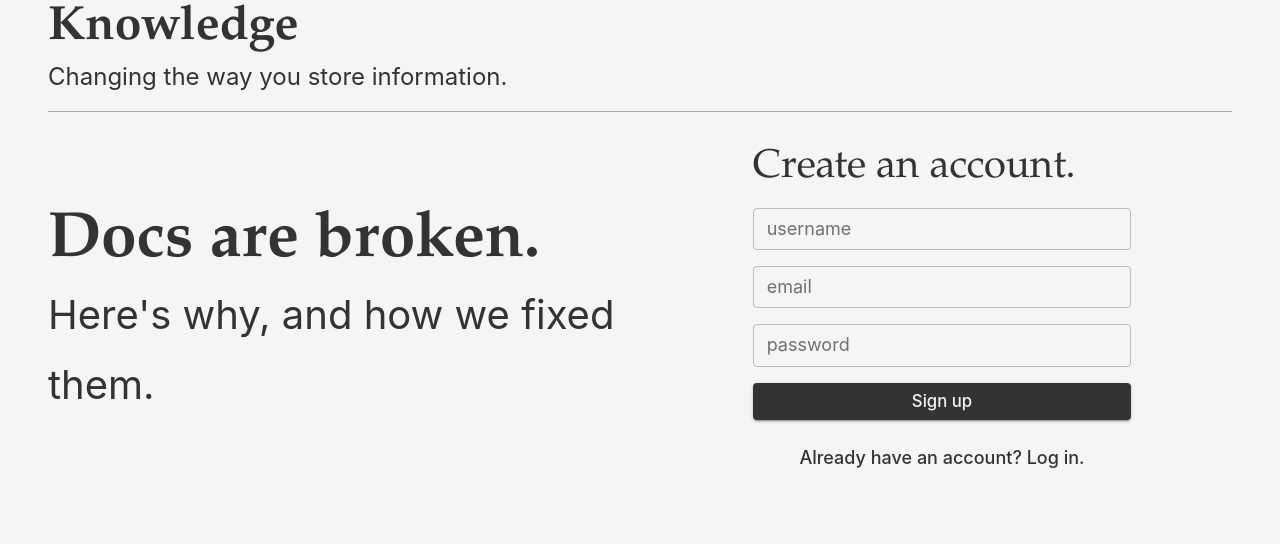
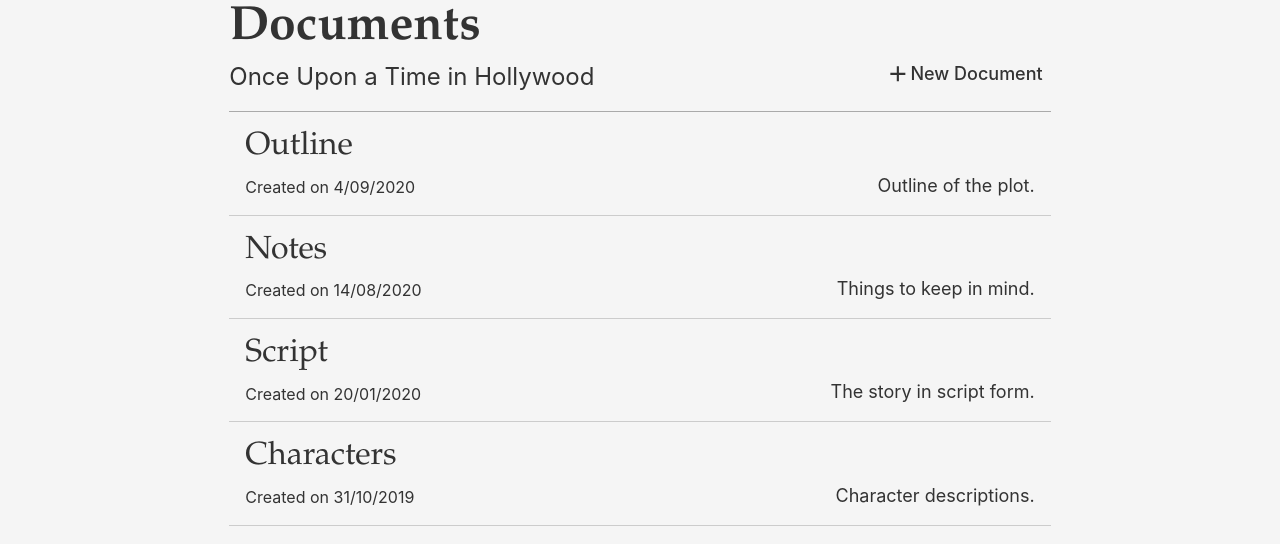
Before and after one commit to sbsto/knowledge, a React (Create React App) app in the folder client/: page /documentlist in a window 1280 px wide. Shown: the top 544 px of the page. Built offline with nearby package versions, Linux system fonts and the light colour scheme.

Commit message:
create document list page

```diff
--- a/client/src/App.tsx
+++ b/client/src/App.tsx
@@ -2,7 +2,7 @@
 import { BrowserRouter as Router, Switch, Route } from 'react-router-dom'
 import { Container } from '@material-ui/core'
 import { makeStyles, createStyles } from '@material-ui/core/styles'
-import { Landing, Login, DocumentView, Home } from './components/'
+import { Landing, Login, DocumentView, Home, DocumentList } from './components/'
 
 const useStyles = makeStyles(() =>
   createStyles({
@@ -21,6 +21,9 @@
           <Route path='/document'>
             <DocumentView />
           </Route>
+          <Route path='/documentlist'>
+            <DocumentList />
+          </Route>
           <Route path='/home'>
             <Home />
           </Route>
--- /dev/null
+++ b/client/src/components/DocumentListComponents/DocumentList.tsx
@@ -0,0 +1,121 @@
+import React, { useState } from 'react'
+import { Grid, Typography, Button } from '@material-ui/core'
+import { makeStyles, createStyles, Theme } from '@material-ui/core/styles'
+import { Add } from '@material-ui/icons'
+import { DocumentListItem } from '..'
+
+interface Document {
+    title: string,
+    created: string,
+    description: string
+}
+
+const useStyles = makeStyles((theme: Theme) =>
+    createStyles({
+        headerContainer: {
+            paddingBottom: theme.spacing(2),
+            borderBottom: '1px #aaaaaa solid'
+        },
+        item: {
+            width: "100%"
+        },
+        emptyState: {
+            width: '100%',
+            marginTop: theme.spacing(6)
+        }
+    })
+)
+
+function DocumentList() {
+    const styles = useStyles()
+
+    const [spaceTitle, setSpaceTitle] = useState("Once Upon a Time in Hollywood")
+
+    const [documents, setDocuments] = useState(
+        [
+            {
+                title: "Outline",
+                created: "on 4/09/2020",
+                description: "Outline of the plot."
+            },
+            {
+                title: "Notes",
+                created: "on 14/08/2020",
+                description: "Things to keep in mind."
+            },
+            {
+                title: "Script",
+                created: "on 20/01/2020",
+                description: "The story in script form."
+            },
+            {
+                title: "Characters",
+                created: "on 31/10/2019",
+                description: "Character descriptions."
+            }
+        ]
+    )
+
+    const documentListItems = documents.map((document: Document, index) => {
+        return (
+            <Grid item className={styles.item} key={index}>
+                <DocumentListItem
+                    title={document.title}
+                    created={document.created}
+                    description={document.description}
+                />
+            </Grid>
+        )
+    })
+
+    const documentListContainer = (
+        <Grid
+            item container
+        >
+            {documentListItems}
+        </Grid>
+    )
+
+    const emptyState = (
+        <Grid
+            item container
+            className={styles.emptyState}
+            justify="center"
+        >
+            <Typography variant="h3">Don't be shy, create your first document.</Typography>
+            <Typography variant="subtitle2">All your documentation lives here.</Typography>
+        </Grid>
+    )
+
+    return (
+        <Grid
+            container
+            alignItems="center"
+            justify="center"
+        >
+            <Grid item md={8}>
+                <Grid
+                    item
+                    container
+                    className={styles.headerContainer}
+                    justify="space-between"
+                    alignItems="flex-end"
+                >
+                    <Grid item>
+                        <Typography variant="h2">Documents</Typography>
+                        <Typography variant="subtitle2">{spaceTitle}</Typography>
+                    </Grid>
+                    <Grid item>
+                        <Button color="primary">
+                            <Add fontSize="small" />
+                            New Document
+                        </Button>
+                    </Grid>
+                </Grid>
+                {documents.length ? documentListContainer : emptyState}
+            </Grid>
+        </Grid>
+    )
+}
+
+export default DocumentList
--- /dev/null
+++ b/client/src/components/DocumentListComponents/DocumentListItem.tsx
@@ -0,0 +1,55 @@
+import React from 'react'
+import { Grid, Typography } from "@material-ui/core"
+import { createStyles, makeStyles, Theme } from '@material-ui/core/styles'
+
+const useStyles = makeStyles((theme: Theme) =>
+    createStyles({
+        item: {
+            padding: theme.spacing(2),
+            borderBottom: '0.5px #cccccc solid'
+        },
+        title: {
+            cursor: 'pointer'
+        }
+    })
+)
+
+interface DocumentListItemProps {
+    title: string,
+    created: string,
+    description: string
+}
+
+function DocumentListItem(props: DocumentListItemProps) {
+    const styles = useStyles()
+
+    return (
+        <Grid
+            container
+            className={styles.item}
+            justify="space-between"
+            direction="row"
+            alignItems="flex-end"
+        >
+            <Grid
+                item container
+                direction="column"
+                spacing={1}
+                md={6}
+            >
+                <Grid item>
+                    <Typography variant="h4" className={styles.title}>{props.title}</Typography>
+                </Grid>
+                <Grid item>
+                    <Typography variant="body2">Created {props.created}</Typography>
+                </Grid>
+            </Grid>
+            <Grid item>
+                <Typography variant="body1">{props.description}</Typography>
+            </Grid>
+        </Grid>
+    )
+
+}
+
+export default DocumentListItem
--- a/client/src/components/HomeComponents/Home.tsx
+++ b/client/src/components/HomeComponents/Home.tsx
@@ -35,6 +35,11 @@
     const [spaces, setSpaces] = useState(
         [
             {
+                title: "Once Upon a Time in Hollywood",
+                created: "on 01/01/2020",
+                description: "A twist on an infamous murder case."
+            },
+            {
                 title: "West Facing Windows",
                 created: "on 15/09/2020",
                 description: "A story about university and life."
@@ -63,7 +68,7 @@
             <Grid item md={6} className={styles.item} key={index}>
                 <SpaceListItem
                     title={space.title}
-                    createdDate={space.created}
+                    created={space.created}
                     description={space.description}
                 />
             </Grid>
--- a/client/src/components/HomeComponents/SpaceListItem.tsx
+++ b/client/src/components/HomeComponents/SpaceListItem.tsx
@@ -4,7 +4,7 @@
 
 interface SpaceListItemProps {
     title: string,
-    createdDate: string,
+    created: string,
     description: string
 }
 
@@ -14,7 +14,8 @@
             padding: theme.spacing(2),
             borderRadius: "12px",
             border: '1px #aaaaaa solid',
-            cursor: 'pointer'
+            cursor: 'pointer',
+            height: '100%'
         }
     })
 )
@@ -33,9 +34,13 @@
                 direction="column"
                 spacing={2}
             >
-                <Grid item>
-                    <Typography variant="h4">{props.title}</Typography>
-                    <Typography variant="body2">Created {props.createdDate}</Typography>
+                <Grid container item wrap="nowrap" direction="column">
+                    <Grid item>
+                        <Typography variant="h4" noWrap>{props.title}</Typography>
+                    </Grid>
+                    <Grid item>
+                        <Typography variant="body2">Created {props.created}</Typography>
+                    </Grid>
                 </Grid>
                 <Grid item>
                     <Typography variant="body1">{props.description}</Typography>
--- a/client/src/components/index.ts
+++ b/client/src/components/index.ts
@@ -10,3 +10,5 @@
 export { default as Heading } from './DocumentComponents/Heading'
 export { default as Home } from './HomeComponents/Home'
 export { default as SpaceListItem } from './HomeComponents/SpaceListItem'
+export { default as DocumentList } from './DocumentListComponents/DocumentList'
+export { default as DocumentListItem } from './DocumentListComponents/DocumentListItem'
```
